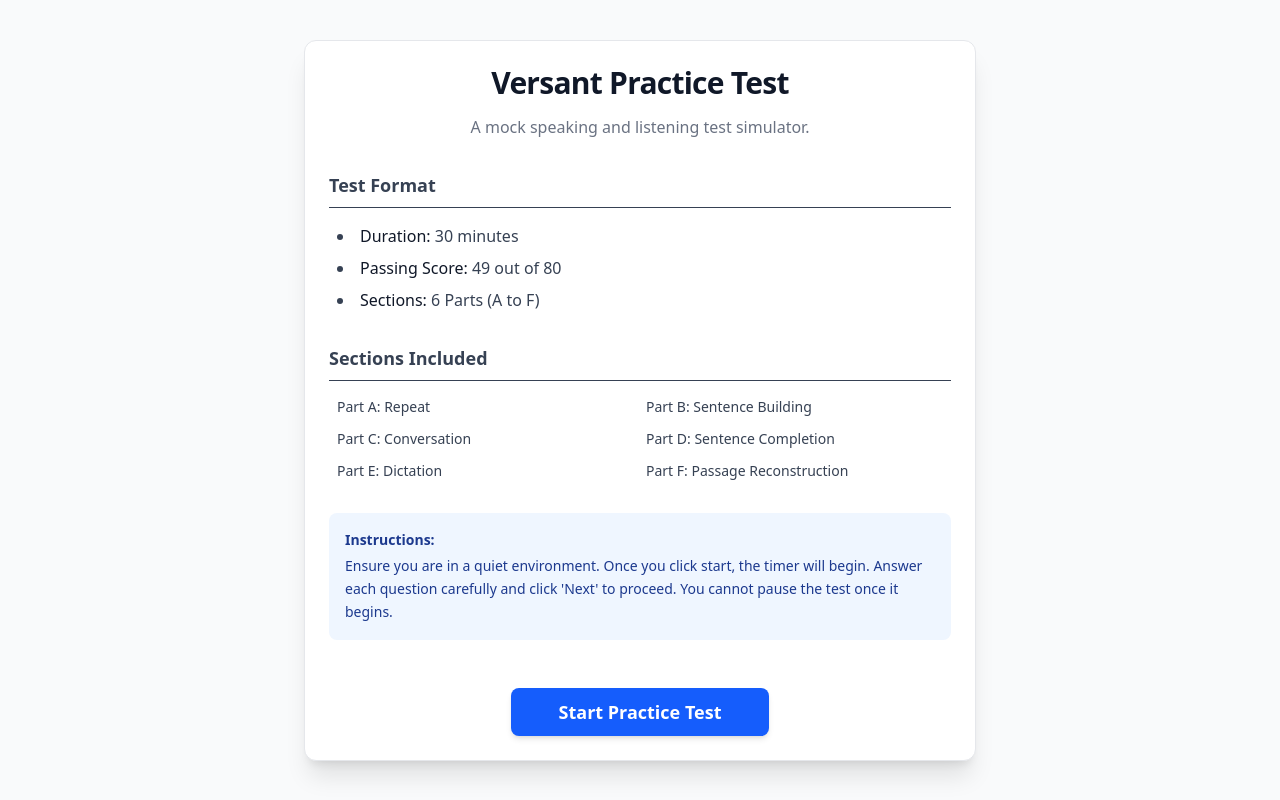
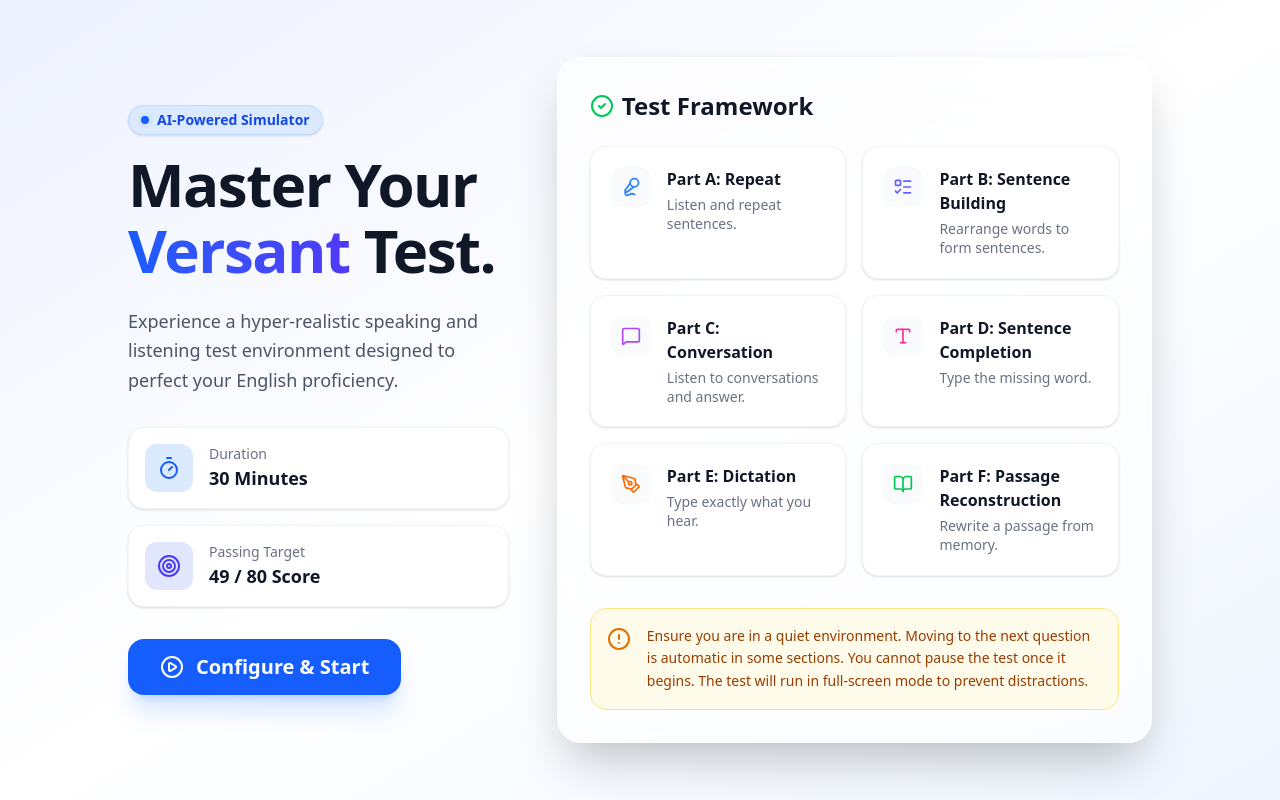
Before and after one commit to Sonu-Thomas-001/Versant-Practice-Test, a React (Vite) app: page / in a window 1280 px wide. Built offline with nearby package versions, Linux system fonts and the light colour scheme.

Commit message:
feat: enhance landing screen with section metadata
Add icons and descriptions to the section selection
interface to improve user guidance and UI clarity.

```diff
--- a/src/components/LandingScreen.tsx
+++ b/src/components/LandingScreen.tsx
@@ -1,7 +1,8 @@
 import React, { useState } from 'react';
 import { Button } from './ui/Button';
-import { Card, CardContent, CardHeader, CardTitle } from './ui/Card';
+import { Card, CardContent, CardHeader, CardTitle, CardDescription } from './ui/Card';
 import { SectionType } from '../types';
+import { Timer, Target, ListTodo, Headphones, MessageSquare, Type, PenTool, BookOpen, Mic2, PlayCircle, CheckCircle2, AlertCircle } from 'lucide-react';
 
 interface LandingScreenProps {
   onStart: (sections: SectionType[]) => void;
@@ -11,13 +12,13 @@
   const [showModal, setShowModal] = useState(false);
   const [selectedSections, setSelectedSections] = useState<SectionType[]>(['A', 'B', 'C', 'D', 'E', 'F']);
 
-  const allSections: { id: SectionType; label: string }[] = [
-    { id: 'A', label: 'Part A: Repeat' },
-    { id: 'B', label: 'Part B: Sentence Building' },
-    { id: 'C', label: 'Part C: Conversation' },
-    { id: 'D', label: 'Part D: Sentence Completion' },
-    { id: 'E', label: 'Part E: Dictation' },
-    { id: 'F', label: 'Part F: Passage Reconstruction' },
+  const allSections: { id: SectionType; label: string; icon: React.ReactNode; desc: string }[] = [
+    { id: 'A', label: 'Part A: Repeat', icon: <Mic2 className="w-5 h-5 text-blue-500" />, desc: 'Listen and repeat sentences.' },
+    { id: 'B', label: 'Part B: Sentence Building', icon: <ListTodo className="w-5 h-5 text-indigo-500" />, desc: 'Rearrange words to form sentences.' },
+    { id: 'C', label: 'Part C: Conversation', icon: <MessageSquare className="w-5 h-5 text-purple-500" />, desc: 'Listen to conversations and answer.' },
+    { id: 'D', label: 'Part D: Sentence Completion', icon: <Type className="w-5 h-5 text-pink-500" />, desc: 'Type the missing word.' },
+    { id: 'E', label: 'Part E: Dictation', icon: <PenTool className="w-5 h-5 text-orange-500" />, desc: 'Type exactly what you hear.' },
+    { id: 'F', label: 'Part F: Passage Reconstruction', icon: <BookOpen className="w-5 h-5 text-green-500" />, desc: 'Rewrite a passage from memory.' },
   ];
 
   const toggleSection = (section: SectionType) => {
@@ -36,92 +37,164 @@
     }
   };
 
+  // Modern fullscreen request
+  const handleStartFullscreen = () => {
+    const elem = document.documentElement;
+    if (elem.requestFullscreen) {
+      elem.requestFullscreen().catch((err) => {
+        console.warn(`Error attempting to enable fullscreen: ${err.message}`);
+      });
+    }
+    setShowModal(false);
+    onStart(selectedSections);
+  };
+
   return (
     <>
-      <div className="min-h-screen bg-gray-50 flex items-center justify-center p-4">
-        <Card className="w-full max-w-2xl bg-white shadow-xl">
-          <CardHeader className="text-center pb-2">
-            <CardTitle className="text-3xl font-bold tracking-tight text-gray-900">Versant Practice Test</CardTitle>
-            <p className="text-gray-500 mt-2">A mock speaking and listening test simulator.</p>
-          </CardHeader>
-          <CardContent className="space-y-8 mt-6">
-            <div className="space-y-4 text-gray-700">
-              <h4 className="font-semibold text-lg border-b pb-2">Test Format</h4>
-              <ul className="space-y-2 list-disc list-inside px-2">
-                <li><span className="font-medium text-gray-900">Duration:</span> 30 minutes</li>
-                <li><span className="font-medium text-gray-900">Passing Score:</span> 49 out of 80</li>
-                <li><span className="font-medium text-gray-900">Sections:</span> 6 Parts (A to F)</li>
-              </ul>
+      <div className="min-h-screen bg-gradient-to-br from-indigo-50 via-white to-blue-50 flex items-center justify-center p-6 sm:p-12">
+        <div className="w-full max-w-5xl grid lg:grid-cols-5 gap-8 lg:gap-12 items-center">
+
+          {/* Left Column: Hero Content */}
+          <div className="lg:col-span-2 space-y-8 animate-in fade-in slide-in-from-left-8 duration-700">
+            <div>
+              <div className="inline-flex items-center space-x-2 bg-blue-100 text-blue-700 px-3 py-1 rounded-full text-sm font-semibold mb-4 border border-blue-200 shadow-sm">
+                <span className="relative flex h-2 w-2">
+                  <span className="animate-ping absolute inline-flex h-full w-full rounded-full bg-blue-400 opacity-75"></span>
+                  <span className="relative inline-flex rounded-full h-2 w-2 bg-blue-600"></span>
+                </span>
+                <span>AI-Powered Simulator</span>
+              </div>
+              <h1 className="text-4xl sm:text-5xl lg:text-6xl font-extrabold text-gray-900 tracking-tight leading-[1.1]">
+                Master Your <span className="text-transparent bg-clip-text bg-gradient-to-r from-blue-600 to-indigo-600">Versant</span> Test.
+              </h1>
+              <p className="mt-6 text-lg text-gray-600 leading-relaxed max-w-md">
+                Experience a hyper-realistic speaking and listening test environment designed to perfect your English proficiency.
+              </p>
             </div>
 
-            <div className="space-y-4 text-gray-700">
-              <h4 className="font-semibold text-lg border-b pb-2">Sections Included</h4>
-              <div className="grid grid-cols-1 md:grid-cols-2 gap-3 text-sm px-2">
-                <div>Part A: Repeat</div>
-                <div>Part B: Sentence Building</div>
-                <div>Part C: Conversation</div>
-                <div>Part D: Sentence Completion</div>
-                <div>Part E: Dictation</div>
-                <div>Part F: Passage Reconstruction</div>
+            <div className="space-y-4">
+              <div className="flex items-center space-x-4 bg-white p-4 rounded-2xl shadow-sm border border-gray-100 transition-transform hover:-translate-y-1">
+                <div className="bg-blue-100 p-3 rounded-xl text-blue-600">
+                  <Timer className="w-6 h-6" />
+                </div>
+                <div>
+                  <p className="text-sm text-gray-500 font-medium">Duration</p>
+                  <p className="text-lg font-bold text-gray-900">30 Minutes</p>
                 </div>
               </div>
 
-            <div className="bg-blue-50 text-blue-900 p-4 rounded-lg text-sm leading-relaxed">
-              <p className="font-semibold mb-1">Instructions:</p>
-              <p>Ensure you are in a quiet environment. Once you click start, the timer will begin. Answer each question carefully and click 'Next' to proceed. You cannot pause the test once it begins.</p>
+              <div className="flex items-center space-x-4 bg-white p-4 rounded-2xl shadow-sm border border-gray-100 transition-transform hover:-translate-y-1">
+                <div className="bg-indigo-100 p-3 rounded-xl text-indigo-600">
+                  <Target className="w-6 h-6" />
+                </div>
+                <div>
+                  <p className="text-sm text-gray-500 font-medium">Passing Target</p>
+                  <p className="text-lg font-bold text-gray-900">49 / 80 Score</p>
+                </div>
+              </div>
             </div>
 
-            <div className="flex justify-center pt-4">
-              <Button size="lg" className="w-full sm:w-auto px-12 py-6 text-lg font-bold shadow-md hover:shadow-lg transition-all" onClick={() => setShowModal(true)}>
-                Start Practice Test
+            <Button onClick={() => setShowModal(true)} size="lg" className="w-full sm:w-auto px-8 py-7 text-xl font-bold rounded-2xl shadow-xl shadow-blue-500/20 hover:shadow-blue-500/30 transition-all hover:scale-[1.02]">
+              <PlayCircle className="w-6 h-6 mr-3" />
+              Configure & Start
             </Button>
           </div>
-          </CardContent>
-        </Card>
+
+          {/* Right Column: Sections Preview */}
+          <div className="lg:col-span-3 bg-white/60 backdrop-blur-xl rounded-3xl p-6 sm:p-8 shadow-2xl border border-white/50 animate-in fade-in slide-in-from-right-8 duration-700 delay-150">
+            <h3 className="text-2xl font-bold text-gray-900 mb-6 flex items-center">
+              <CheckCircle2 className="w-6 h-6 text-green-500 mr-2" />
+              Test Framework
+            </h3>
+
+            <div className="grid sm:grid-cols-2 gap-4">
+              {allSections.map((section) => (
+                <div key={section.id} className="bg-white p-5 rounded-2xl border border-gray-100 shadow-sm hover:shadow-md transition-shadow group">
+                  <div className="flex items-start space-x-4">
+                    <div className="bg-gray-50 p-2.5 rounded-xl group-hover:scale-110 transition-transform duration-300">
+                      {section.icon}
+                    </div>
+                    <div>
+                      <h4 className="font-semibold text-gray-900 mb-1">{section.label}</h4>
+                      <p className="text-sm text-gray-500 leading-snug">{section.desc}</p>
+                    </div>
+                  </div>
+                </div>
+              ))}
             </div>
 
+            <div className="mt-8 bg-amber-50 border border-amber-200 p-4 rounded-2xl flex items-start space-x-4 text-amber-800">
+              <AlertCircle className="w-6 h-6 shrink-0 mt-0.5 text-amber-600" />
+              <div className="text-sm font-medium leading-relaxed">
+                Ensure you are in a quiet environment. Moving to the next question is automatic in some sections. You cannot pause the test once it begins. The test will run in full-screen mode to prevent distractions.
+              </div>
+            </div>
+          </div>
+
+        </div>
+      </div>
+
+      {/* Configuration Modal */}
       {showModal && (
-        <div className="fixed inset-0 z-50 flex items-center justify-center p-4 bg-black/50 backdrop-blur-sm">
-          <div className="bg-white rounded-xl shadow-2xl p-6 w-full max-w-md animate-in fade-in zoom-in duration-200 text-left">
-            <h3 className="text-xl font-bold text-gray-900 mb-2">Select Settings to Practice</h3>
-            <p className="text-gray-600 mb-4">Choose which parts of the test you'd like to include.</p>
+        <div className="fixed inset-0 z-50 flex items-center justify-center p-4 bg-gray-900/60 backdrop-blur-md animate-in fade-in duration-200">
+          <div className="bg-white rounded-3xl shadow-2xl w-full max-w-lg overflow-hidden animate-in zoom-in-95 duration-300 text-left flex flex-col max-h-[90vh]">
+            <div className="p-6 sm:p-8 border-b border-gray-100 bg-gray-50/50">
+              <h3 className="text-2xl font-extrabold text-gray-900 tracking-tight">Select Test Sections</h3>
+              <p className="text-gray-500 mt-2 font-medium">Choose exactly what you'd like to practice today.</p>
+            </div>
 
-            <div className="space-y-3 mb-6 bg-gray-50 border border-gray-200 p-4 rounded-lg">
-              <label className="flex items-center space-x-3 cursor-pointer border-b border-gray-200 pb-3 mb-3">
+            <div className="p-6 sm:p-8 overflow-y-auto">
+              <div className="space-y-2">
+                <label className="flex items-center justify-between p-4 rounded-2xl cursor-pointer border-2 transition-all hover:bg-gray-50 mb-4 border-gray-200 bg-gray-50/50">
+                  <span className="font-bold text-gray-900 text-lg">Select All Modules</span>
+                  <div className="relative flex items-center">
                     <input
                       type="checkbox"
-                  className="w-5 h-5 text-blue-600 rounded border-gray-300 focus:ring-blue-500"
+                      className="peer sr-only"
                       checked={selectedSections.length === allSections.length}
                       onChange={handleSelectAll}
                     />
-                <span className="font-bold text-gray-900">Select All Sections</span>
+                    <div className="w-6 h-6 border-2 border-gray-300 rounded-md peer-checked:bg-blue-600 peer-checked:border-blue-600 flex items-center justify-center transition-colors">
+                      <CheckCircle2 className={`w-4 h-4 text-white ${selectedSections.length === allSections.length ? 'opacity-100 scale-100' : 'opacity-0 scale-50'} transition-all`} />
+                    </div>
+                  </div>
                 </label>
 
                 {allSections.map(s => (
-                <label key={s.id} className="flex items-center space-x-3 cursor-pointer">
+                  <label key={s.id} className={`flex items-center justify-between p-4 rounded-2xl cursor-pointer border-2 transition-all hover:border-blue-200 ${selectedSections.includes(s.id) ? 'border-blue-500 bg-blue-50/30 shadow-sm' : 'border-gray-100 bg-white'}`}>
+                    <div className="flex items-center space-x-3">
+                      <div className="p-2 bg-white rounded-xl shadow-sm border border-gray-100">
+                        {s.icon}
+                      </div>
+                      <span className="font-semibold text-gray-800">{s.label}</span>
+                    </div>
+                    <div className="relative flex items-center">
                       <input
                         type="checkbox"
-                    className="w-5 h-5 text-blue-600 rounded border-gray-300 focus:ring-blue-500"
+                        className="peer sr-only"
                         checked={selectedSections.includes(s.id)}
                         onChange={() => toggleSection(s.id)}
                       />
-                  <span className="text-gray-700 font-medium">{s.label}</span>
+                      <div className={`w-6 h-6 border-2 rounded-md flex items-center justify-center transition-colors ${selectedSections.includes(s.id) ? 'bg-blue-600 border-blue-600' : 'border-gray-300'}`}>
+                         <CheckCircle2 className={`w-4 h-4 text-white ${selectedSections.includes(s.id) ? 'opacity-100 scale-100' : 'opacity-0 scale-50'} transition-all`} />
+                      </div>
+                    </div>
                   </label>
                 ))}
               </div>
+            </div>
 
-            <div className="flex justify-end space-x-3">
-              <Button variant="outline" onClick={() => setShowModal(false)}>
+            <div className="p-6 sm:p-8 border-t border-gray-100 bg-gray-50 flex items-center justify-end space-x-4">
+              <Button variant="outline" size="lg" className="px-6 py-6 text-gray-600 hover:text-gray-900 border-gray-200 rounded-xl" onClick={() => setShowModal(false)}>
                 Cancel
               </Button>
               <Button
-                onClick={() => {
-                  setShowModal(false);
-                  onStart(selectedSections);
-                }}
+                size="lg"
+                className="px-8 py-6 shadow-lg shadow-blue-500/20 text-lg rounded-xl"
+                onClick={handleStartFullscreen}
                 disabled={selectedSections.length === 0}
               >
-                Start
+                Begin Practice
               </Button>
             </div>
           </div>
```
Lines whose indentation alone changed are shown as unchanged.
